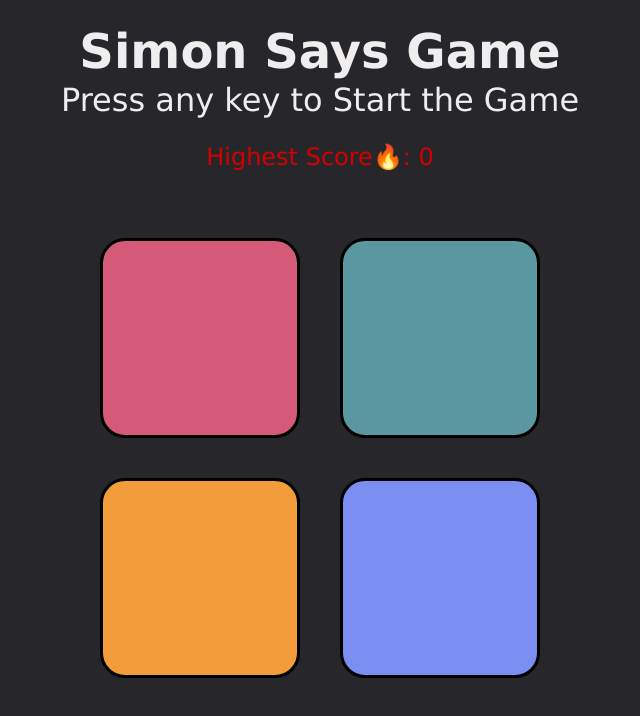
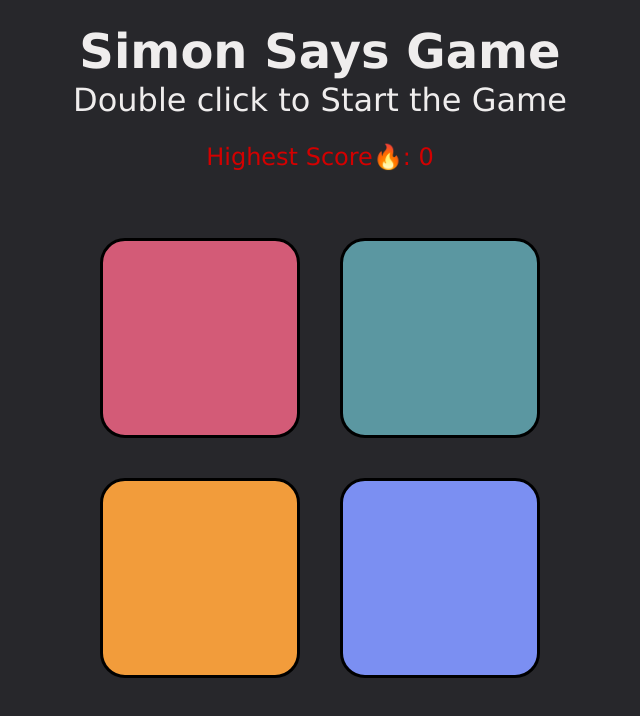
Before and after one commit to MohammadM01/Siman_Says_Game, a plain HTML site: page index.html in a window 1280 px wide. Shown: the whole page, without its empty margins (320-960 px from the left). Drawn offline with Linux system fonts and the light colour scheme.

Commit message:
Update index.html

```diff
--- a/index.html
+++ b/index.html
@@ -9,7 +9,7 @@
   <body>
     <div class="header">
       <h1>Simon Says Game</h1>
-      <h2 class="level-title">Press any key to Start the Game</h2>
+      <h2 class="level-title">Double click to Start the Game</h2>
       <p class="highestScoreT">Highest Score:</p>
     </div>
     <div class="container">
```
